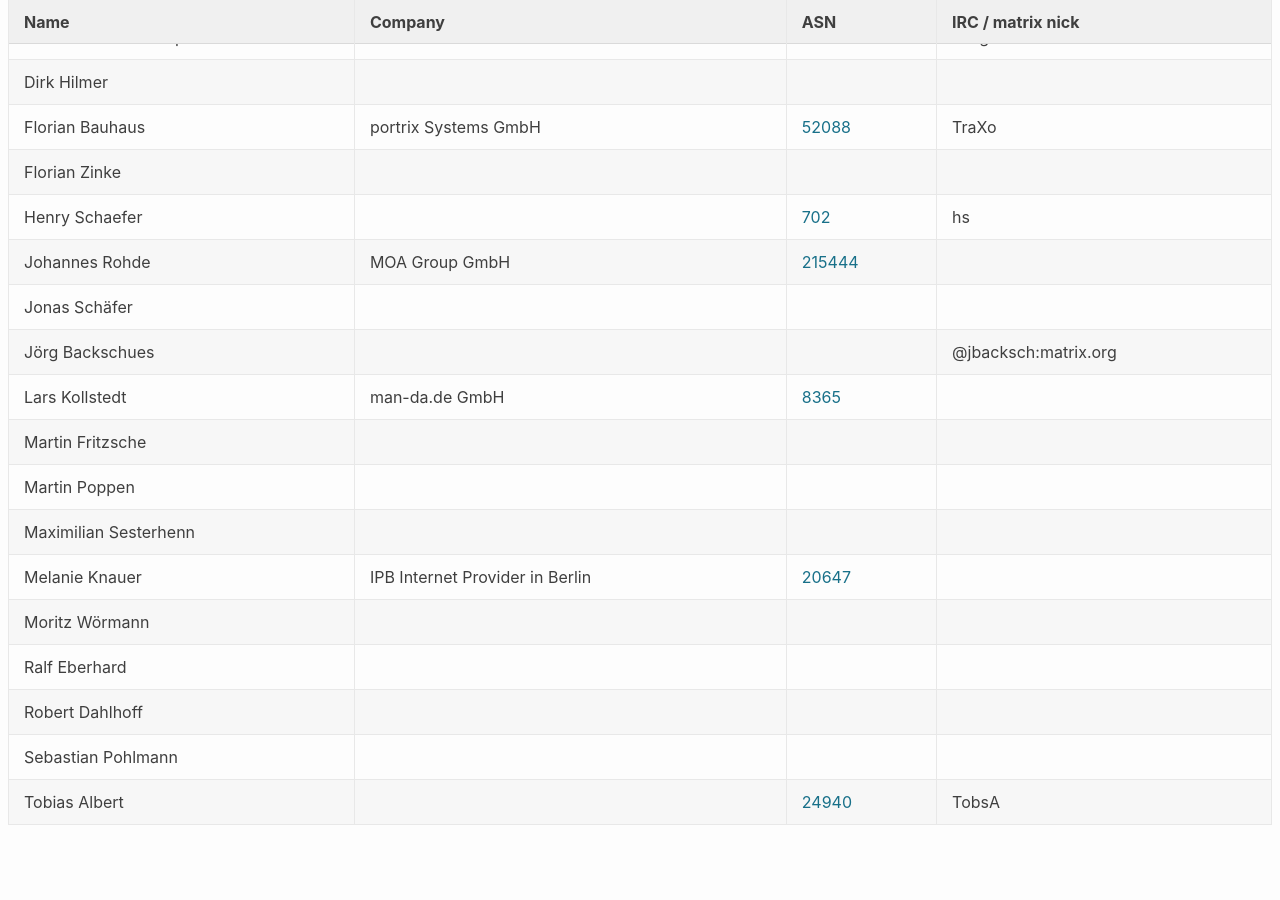
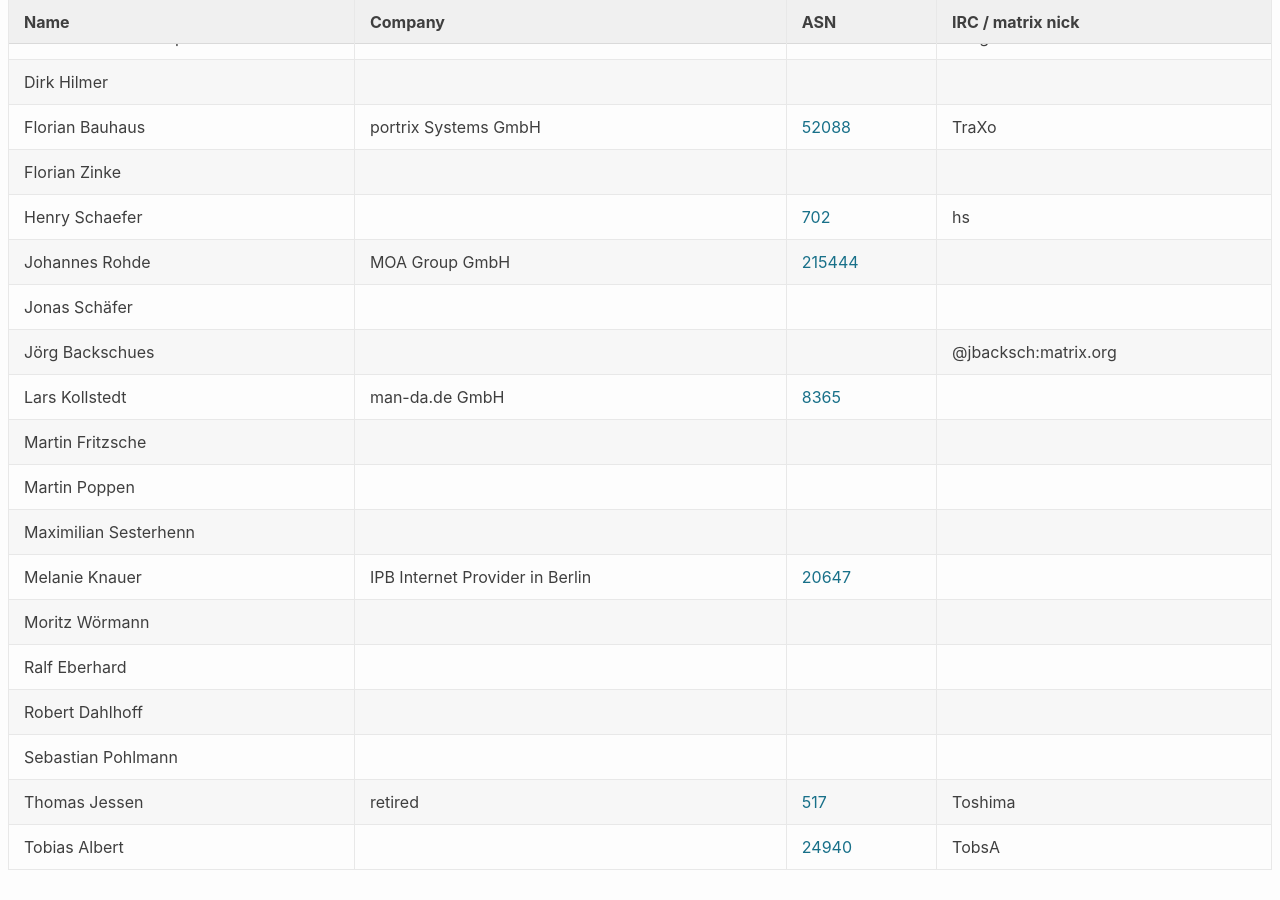
Before and after one commit to denog/pretix-attendeelist, a Jekyll site: the page built from denog17/index.markdown, in a window 1280 px wide and 900 px high, scrolled down 16415 px. Built offline with Jekyll 4.4.1, drawn with Linux system fonts in a browser that asks for light colours; before the commit the page ends 17270 px from its top, so only the background shows below that.

Commit message:
Latest data: Tue Aug 26 15:48:04 UTC 2025

```diff
--- a/_data/attendees_denog17_online.json
+++ b/_data/attendees_denog17_online.json
@@ -138,6 +138,12 @@
     "asn": null
   },
   {
+    "name": "Thomas Jessen",
+    "company": "retired",
+    "irc": "Toshima",
+    "asn": "517"
+  },
+  {
     "name": "Tobias Albert",
     "company": null,
     "irc": "TobsA",
```
